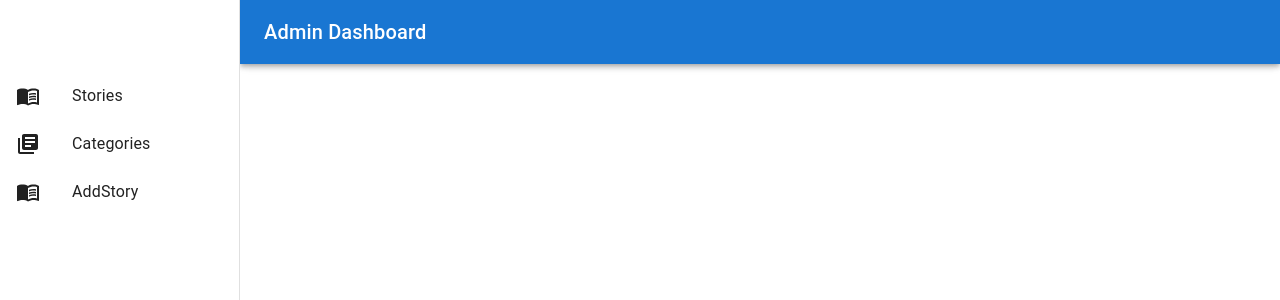
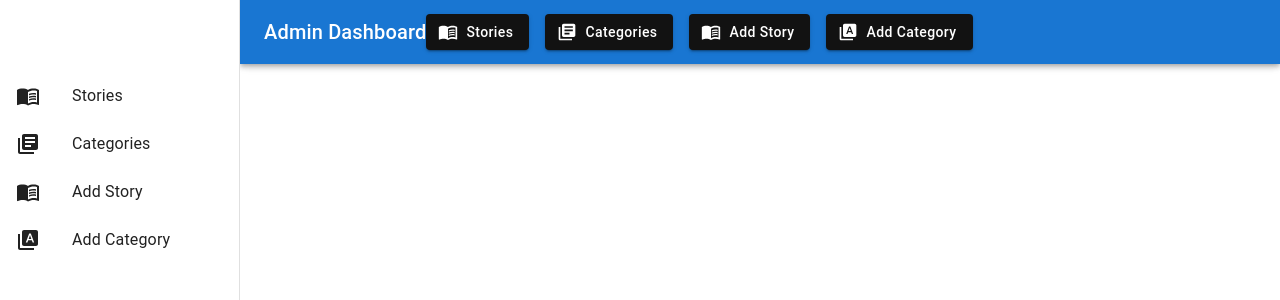
Before and after one commit to adityasaini823/Blog-Site, a React (Vite) app in the folder frontend/: page /admins in a window 1280 px wide. Shown: the top 300 px of the page. Built offline with nearby package versions, Linux system fonts and the light colour scheme.

Commit message:
backend done

```diff
--- a/frontend/src/pages/admin/AddCategory.jsx
+++ b/frontend/src/pages/admin/AddCategory.jsx
@@ -50,7 +50,8 @@ const AddCategory = () => {
         setParentCategory('');
         navigate('/admins/categories', {
             state: { message: `Category ${id ? 'updated' : 'added'} successfully!` },
-          });      } else {
+          });
+              } else {
         console.error('Error:', data.message);
       }
     } catch (error) {
@@ -72,6 +73,7 @@ const AddCategory = () => {
       />
       <FormControl fullWidth margin="normal">
         <InputLabel>Parent Category</InputLabel>
+
         <Select
           value={parentCategory}
           onChange={(e) => setParentCategory(e.target.value)}
--- a/frontend/src/pages/admin/AddStory.jsx
+++ b/frontend/src/pages/admin/AddStory.jsx
@@ -1,4 +1,4 @@
-import React, { useState } from 'react';
+import React, { useState, useEffect } from 'react';
 import {
   Box,
   Typography,
@@ -11,51 +11,74 @@ import {
 } from '@mui/material';
 import 'react-quill/dist/quill.snow.css'; // Import React Quill styles
 import ReactQuill from 'react-quill'; // Rich text editor
-import { useNavigate } from 'react-router-dom';
-
-const categories = ['Technology', 'Programming', 'Lifestyle', 'Fitness', 'Education'];
+import { useParams, useNavigate } from 'react-router-dom'; // Import useParams and useNavigate
 
 const AddStory = () => {
-  const navigate = useNavigate();
   const [title, setTitle] = useState('');
   const [parentCategory, setParentCategory] = useState([]);
   const [content, setContent] = useState('');
+  const [categories, setCategories] = useState([]);
+  const { id } = useParams(); // For determining add/edit mode
+  const navigate = useNavigate();
+
+  // Fetch categories for the dropdown
+  useEffect(() => {
+    fetch('http://localhost:3000/admins/categories')
+      .then((response) => response.json())
+      .then((data) => setCategories(data))
+      .catch((error) => console.error('Error fetching categories:', error));
+  }, []);
+
+  // Fetch story data if editing
+  useEffect(() => {
+    if (id) {
+      fetch(`http://localhost:3000/admins/story/${id}`)
+        .then((response) => response.json())
+        .then((data) => {
+          setTitle(data.title);
+          setParentCategory(data.parentCategories.map((cat) => cat._id)|| []);
+          setContent(data.content || '');
+        })
+        .catch((error) => console.error('Error fetching story:', error));
+    }
+  }, [id]);
 
   const handleSubmit = async () => {
+    const url = id
+      ? `http://localhost:3000/admins/story/${id}`
+      : 'http://localhost:3000/admins/story/create';
+
+    const method = id ? 'PUT' : 'POST';
+
     try {
-      console.log(parentCategory);
-      const response = await fetch('http://localhost:3000/admins/story/create', {
-        method: 'POST',
-        headers: {
-          'Content-Type': 'application/json',
-        },
+      const response = await fetch(url, {
+        method,
+        headers: { 'Content-Type': 'application/json' },
         body: JSON.stringify({ title, parentCategory, content }),
       });
 
       const data = await response.json();
 
       if (response.ok) {
-        console.log('Story added successfully:', data.story);
-        // Optionally clear form fields after successful submission
+        console.log(`Story ${id ? 'updated' : 'added'} successfully:`, data.story);
         setTitle('');
-        setParentCategory('');
+        setParentCategory([]);
         setContent('');
-        navigate('/admins/stories',{
-          state: { message: 'Story Created Successfully' }
-        })
+        navigate('/admins/stories', {
+          state: { message: `Story ${id ? 'updated' : 'created'} successfully!` },
+        });
       } else {
-        console.error('Error adding story:', data.message);
+        console.error('Error:', data.message);
       }
     } catch (error) {
       console.error('Error:', error);
     }
   };
 
-
   return (
     <Box sx={{ p: 3, maxWidth: 600, mx: 'auto' }}>
       <Typography variant="h4" mb={3}>
-        Add New Story
+        {id ? 'Edit Story' : 'Add New Story'}
       </Typography>
       <TextField
         fullWidth
@@ -67,15 +90,15 @@ const AddStory = () => {
       <FormControl fullWidth margin="normal">
         <InputLabel>Parent Category</InputLabel>
         <Select
-          value={parentCategory}
+          value={parentCategory || []}
           onChange={(e) => setParentCategory(e.target.value)}
           label="Parent Category"
           multiple
         >
-           <MenuItem value="">None</MenuItem>
+          <MenuItem value="">None</MenuItem>
           {categories.map((category) => (
-            <MenuItem key={category} value={category}>
-              {category}
+            <MenuItem key={category._id} value={category._id}>
+              {category.title}
             </MenuItem>
           ))}
         </Select>
@@ -83,7 +106,7 @@ const AddStory = () => {
       <Typography variant="subtitle1" mt={2} mb={1}>
         Content
       </Typography>
-      <ReactQuill theme="snow"  value={content} onChange={setContent} />
+      <ReactQuill theme="snow" value={content} onChange={setContent} />
 
       <Button
         variant="contained"
@@ -91,7 +114,7 @@ const AddStory = () => {
         sx={{ mt: 3 }}
         onClick={handleSubmit}
       >
-        Submit Story
+        {id ? 'Update Story' : 'Add Story'}
       </Button>
     </Box>
   );
--- a/frontend/src/pages/admin/AdminDasboard.jsx
+++ b/frontend/src/pages/admin/AdminDasboard.jsx
@@ -11,18 +11,22 @@ import {
   CssBaseline,
   AppBar,
   IconButton,
+  Button,
   useTheme,
 } from '@mui/material';
+import { Outlet } from 'react-router-dom';
+import Grid from '@mui/material/Grid2';
+import TypeSpecimenIcon from '@mui/icons-material/TypeSpecimen';
 import { MenuBook, LibraryBooks, Menu } from '@mui/icons-material';
-import { Outlet, useNavigate, useLocation } from 'react-router-dom';
+import { useNavigate, useLocation } from 'react-router-dom';
 
 const drawerWidth = 240;
 
 const AdminDashboard = () => {
   const [mobileOpen, setMobileOpen] = React.useState(false);
-  const theme = useTheme(); // Access the theme for custom styles
-  const navigate = useNavigate(); // React Router's navigate function
-  const location = useLocation(); // Current location to sync active state
+  const theme = useTheme();
+  const navigate = useNavigate();
+  const location = useLocation();
 
   const handleDrawerToggle = () => {
     setMobileOpen(!mobileOpen);
@@ -31,7 +35,8 @@ const AdminDashboard = () => {
   const drawerItems = [
     { label: 'Stories', path: '/admins/stories', icon: <MenuBook /> },
     { label: 'Categories', path: '/admins/categories', icon: <LibraryBooks /> },
-    { label: 'AddStory', path: '/admins/add-story', icon: <MenuBook /> },
+    { label: 'Add Story', path: '/admins/add-story', icon: <MenuBook /> },
+    { label: 'Add Category', path: '/admins/add-category', icon: <TypeSpecimenIcon /> },
   ];
 
   const drawer = (
@@ -44,7 +49,7 @@ const AdminDashboard = () => {
             button
             onClick={() => {
               navigate(item.path);
-              setMobileOpen(false); // Close drawer on mobile after navigation
+              setMobileOpen(false);
             }}
             sx={{
               backgroundColor: location.pathname === item.path ? theme.palette.primary.main : 'transparent',
@@ -88,6 +93,30 @@ const AdminDashboard = () => {
           <Typography variant="h6" noWrap component="div">
             Admin Dashboard
           </Typography>
+
+          <Grid container spacing={2}>
+          {drawerItems.map((item) => (
+            <Grid item xs={12} sm={6} md={3} key={item.label}>
+              <Button
+                variant="contained"
+                color="primary"
+                fullWidth
+                startIcon={item.icon}
+                onClick={() => navigate(item.path)}
+                sx={{
+                  textTransform: 'none',
+                  backgroundColor:
+                    location.pathname === item.path ? theme.palette.secondary.main :'#121212',
+                  '&:hover': {
+                    backgroundColor:'#121212',
+                  },
+                }}
+              >
+                {item.label}
+              </Button>
+            </Grid>
+          ))}
+        </Grid>
         </Toolbar>
       </AppBar>
       <Box
@@ -100,7 +129,7 @@ const AdminDashboard = () => {
           open={mobileOpen}
           onClose={handleDrawerToggle}
           ModalProps={{
-            keepMounted: true, // Better open performance on mobile.
+            keepMounted: true,
           }}
           sx={{
             display: { xs: 'block', sm: 'none' },
@@ -124,10 +153,13 @@ const AdminDashboard = () => {
         component="main"
         sx={{ flexGrow: 1, p: 3, width: { sm: `calc(100% - ${drawerWidth}px)` } }}
       >
+
         <Toolbar />
-        <Outlet /> {/* Placeholder for nested routes */}
+        <Outlet />
       </Box>
+
     </Box>
+
   );
 };
 
--- a/frontend/src/pages/admin/Stories.jsx
+++ b/frontend/src/pages/admin/Stories.jsx
@@ -12,12 +12,56 @@ import {
   IconButton,
   Paper,
   Chip,
-  Alert
+  styled,
+  Alert,
+  InputBase ,
+  alpha,
 } from '@mui/material';
+import SearchIcon from '@mui/icons-material/Search';
+
 import axios from 'axios';
 import { Edit, Delete, ReadMore } from '@mui/icons-material';
 import { useNavigate } from 'react-router-dom';
-
+const StyledInputBase = styled(InputBase)(({ theme }) => ({
+  color: 'inherit',
+  width: '100%',
+  '& .MuiInputBase-input': {
+    padding: theme.spacing(1, 1, 1, 0),
+    // vertical padding + font size from searchIcon
+    paddingLeft: `calc(1em + ${theme.spacing(4)})`,
+    transition: theme.transitions.create('width'),
+    [theme.breakpoints.up('sm')]: {
+      width: '12ch',
+      '&:focus': {
+        width: '20ch',
+      },
+    },
+  },
+}));
+const Search = styled('div')(({ theme }) => ({
+  position: 'relative',
+  borderRadius: theme.shape.borderRadius,
+  border:'1px solid black',
+  backgroundColor: alpha(theme.palette.common.white, 0.15),
+  '&:hover': {
+    backgroundColor: alpha(theme.palette.common.white, 0.25),
+  },
+  marginLeft: 0,
+  width: '100%',
+  [theme.breakpoints.up('sm')]: {
+    marginLeft: theme.spacing(1),
+    width: 'auto',
+  },
+}));
+const SearchIconWrapper = styled('div')(({ theme }) => ({
+  padding: theme.spacing(0, 2),
+  height: '100%',
+  position: 'absolute',
+  pointerEvents: 'none',
+  display: 'flex',
+  alignItems: 'center',
+  justifyContent: 'center',
+}));
 const Stories = () => {
   const [searchQuery, setSearchQuery] = useState('');
   const [message, setMessage] = useState('');
@@ -38,8 +82,11 @@ const Stories = () => {
   }, []);
 
   const handleDeleteStory = async (id) => {
+    const confirmDelete = window.confirm('Are you sure you want to delete this story?');
+  if (!confirmDelete) return;
     try {
-      await axios.delete(`http://localhost:3000/admins/stories/${id}`);
+
+      await axios.delete(`http://localhost:3000/admins/story/${id}`);
       setStories((prevStories) => prevStories.filter((story) => story.id !== id));
       setMessage('Story deleted successfully.');
     } catch (error) {
@@ -58,6 +105,15 @@ const Stories = () => {
         {message && <Alert severity="success" sx={{ mb: 2 }}>{message}</Alert>}
 
         <Typography variant="h4">All Stories</Typography>
+        <Search onChange={(e)=>setSearchQuery(e.target.value)}>
+            <SearchIconWrapper>
+              <SearchIcon />
+            </SearchIconWrapper>
+            <StyledInputBase
+              placeholder="Search…"
+              inputProps={{ 'aria-label': 'search' }}
+            />
+          </Search>
         <Button variant="contained" color="primary" onClick={() => navigate('/admins/add-story')}>
           Add Story
         </Button>
```
Also changed, not shown: 1 other file (tests, documents, lock files or other folders).
